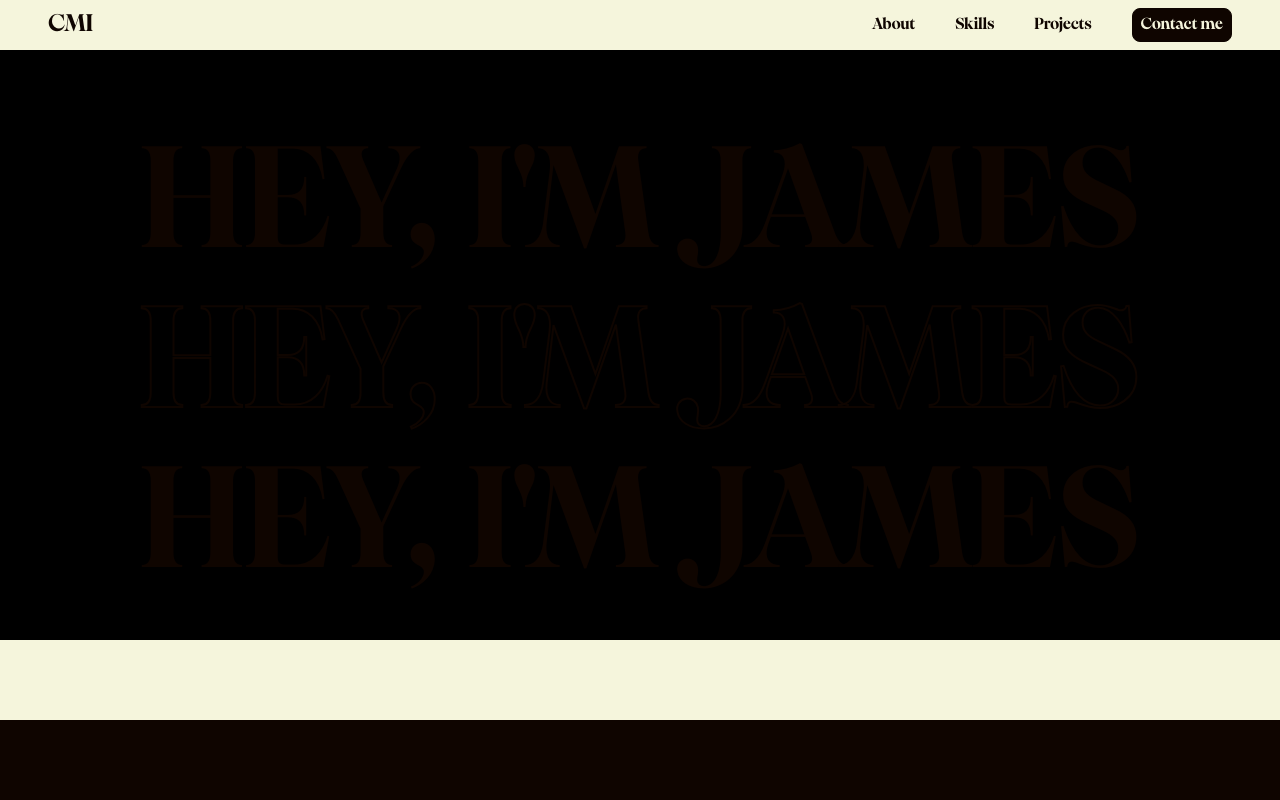
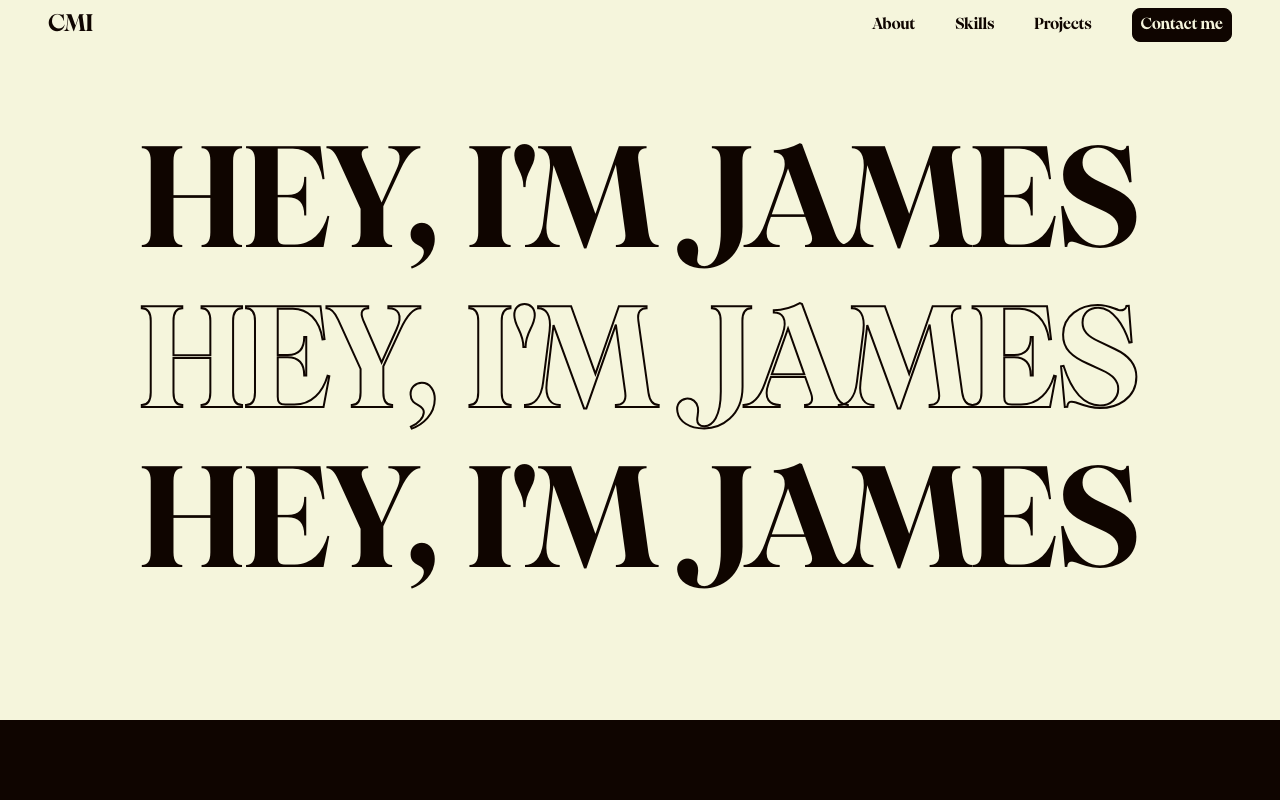
Before and after one commit to CMI-James/main-portfolio, a Next.js app: page / in a window 1280 px wide. Shown: the top 800 px of the page. Built offline with nearby package versions, Linux system fonts and the light colour scheme.

Commit message:
feat: improved the dark mode for the hero section

```diff
--- a/src/components/Hero.jsx
+++ b/src/components/Hero.jsx
@@ -31,14 +31,14 @@ export default function Hero() {
 
   return (
     <motion.section
-      className="relative h-[90vh] hero-clip"
+      className="relative h-[90vh] hero-clip "
       initial="hidden"
       animate="show"
       variants={containerVariants}
     >
-      <div className="fixed top-0 h-[90vh] w-full">
+      <div className="fixed top-0 h-[90vh] w-full theme-dark-light">
         <motion.div
-          className="sticky text-center font-main top-0 h-[80vh] pt-[6rem] flex flex-col items-center justify-center text-4xl text-brown-1000 dark:text-beige bg-black"
+          className="sticky text-center theme-dark-light font-main top-0 h-[80vh] pt-[6rem] flex flex-col items-center justify-center text-4xl text-brown-1000 dark:text-beige bg-black"
         >
           {textArray.map((text, index) => (
             <motion.p
```
